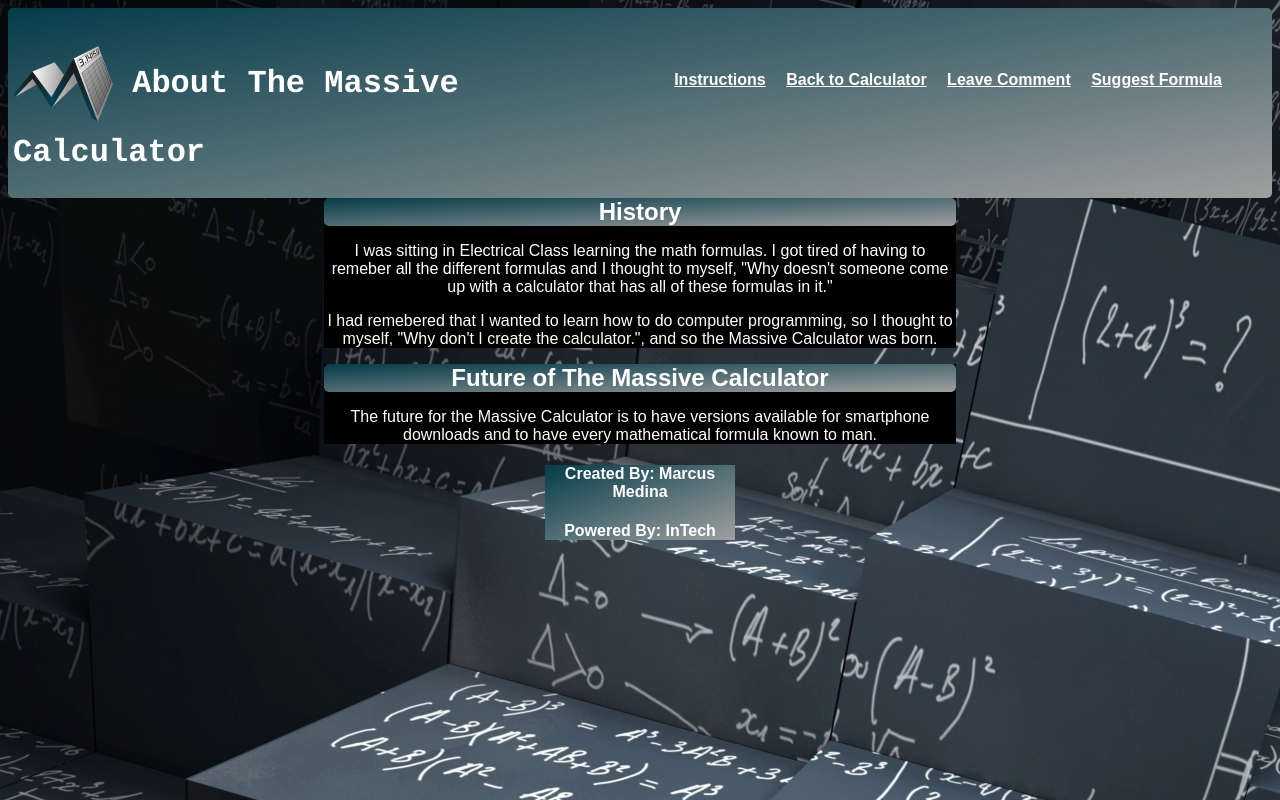
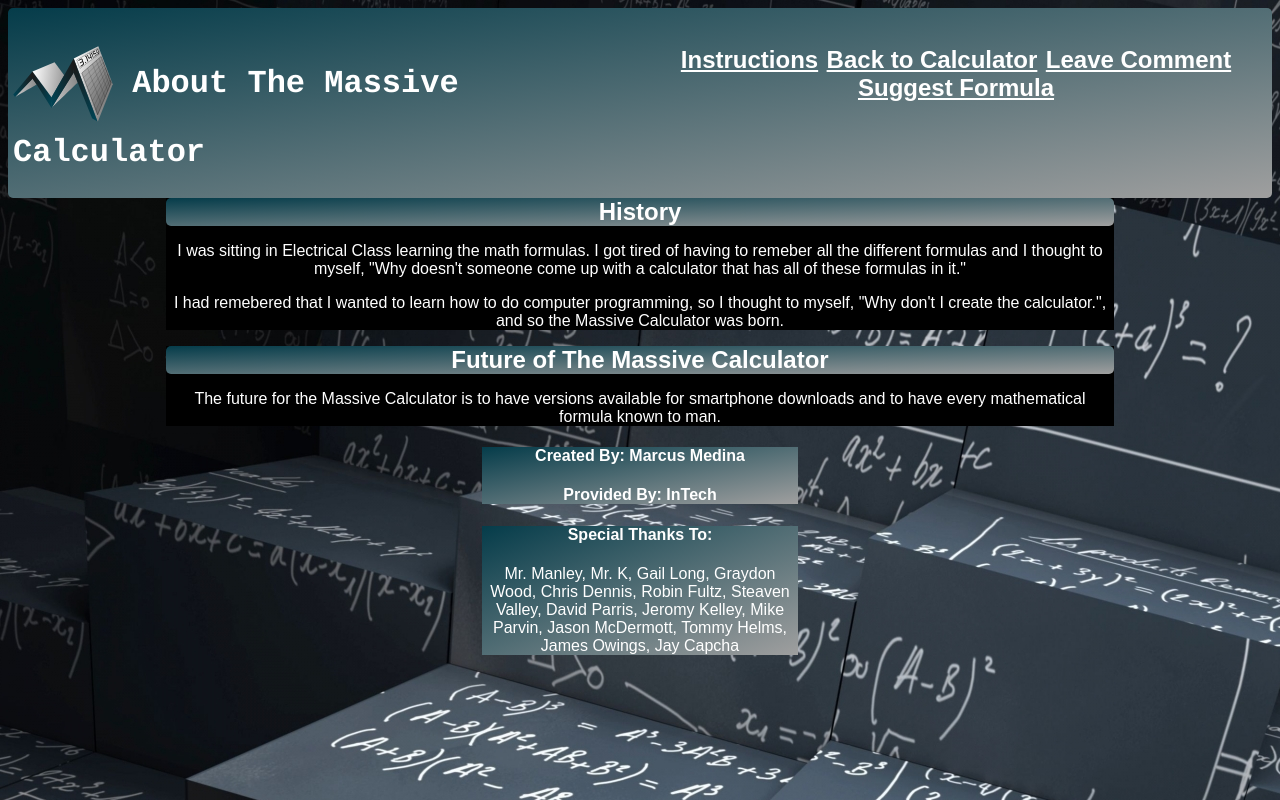
Before and after one commit to mmedina-tech/php_Calculator, a PHP site: page /about/about.php in a window 1280 px wide. Run offline with PHP 8.4, Linux system fonts and the light colour scheme.

Commit message:
doing style changes

```diff
--- a/Doc/Special_Thanks.txt
+++ /dev/null
@@ -1,5 +0,0 @@
-<marquee>Mr. Manley, Mr. K
-, Gail Long, Graydon Wood
-, Chris Dennis, Robin Fultz
-, Steaven Valley
-, David Parris</marquee>
--- /dev/null
+++ b/about/Special_Thanks.txt
@@ -0,0 +1 @@
+Mr. Manley, Mr. K, Gail Long, Graydon Wood, Chris Dennis, Robin Fultz, Steaven Valley, David Parris, Jeromy Kelley, Mike Parvin, Jason McDermott, Tommy Helms, James Owings, Jay Capcha
--- a/about/about.html
+++ b/about/about.html
@@ -28,39 +28,42 @@
 		<meta name="author" content="Marcus Medina">
 		<meta name="viewport" content="width=device-width, initial-scale=1.0">
 		<meta name="description" content="viewing about the product">
-        <link rel="stylesheet" href="/Massive_Calculator.web/css/about.css" type="text/css" media="" title="" charset="" />
-		<link rel="stylesheet" href="/Massive_Calculator.web/css/header.css" type="text/css" media="" title="" charset="" />
-		<link rel="stylesheet" href="/Massive_Calculator.web/css/calculator.css" type="text/css" media="" title="" charset="" />
+        <link rel="stylesheet" href="/php_Calculator/css/about.css" type="text/css" media="" title="" charset="" />
+		<link rel="stylesheet" href="/php_Calculator/css/header.css" type="text/css" media="" title="" charset="" />
+		<link rel="stylesheet" href="/php_Calculator/css/calculator.css" type="text/css" media="" title="" charset="" />
 	</head>
 	<body>
         <div id='maindisplay'>
             <div class='Head-Column'>
-				<h1 class="mainHeader"><img id='mainlogo' align='center' src='/Massive_Calculator.web/images/massive01.svg' alt='Massive Calculator'> About The Massive Calculator</h1>
+				<h1 class="mainHeader"><img id='mainlogo' align='center' src='/php_Calculator/images/massive01.svg' alt='Massive Calculator'> About The Massive Calculator</h1>
             </div>
 			<div class='Head-Column'>
 				<nav class='menuItem'>
-                    <a id='tabitem' href='/Massive_Calculator.web/index.php'>Instructions</a>
-                    <a id='tabitem' href='/Massive_Calculator.web/calculator_front.html'>Back to Calculator</a>
-                    <a id='tabitem' href='/Massive_Calculator.web/comments/comments_r.php'>Leave Comment</a>
-                    <a id='tabitem' href='/Massive_Calculator.web/f_suggestions/suggestion_r.php'>Suggest Formula</a>
+                    <a id='tabitem' href='/php_Calculator/index.php'>Instructions</a>
+                    <a id='tabitem' href='/php_Calculator/calculator_front.html'>Back to Calculator</a>
+                    <a id='tabitem' href='/php_Calculator/comments/comments_r.php'>Leave Comment</a>
+                    <a id='tabitem' href='/php_Calculator/f_suggestions/suggestion_r.php'>Suggest Formula</a>
                 </nav>
             </div>
         </div>
-		<section>
-			<h1 class='history'>History</h1>
+		<article class='history'>
+			<h1 class='history-header'>History</h1>
 			<p>I was sitting in Electrical Class learning the math formulas. I got tired of having to remeber all the different formulas
 			and I thought to myself, "Why doesn't someone come up with a calculator that has all of these formulas in it."</p>
 			<p>I had remebered that I wanted to learn how to do computer programming, so I thought to myself, "Why don't I create the calculator.",
 and so the Massive Calculator was born.</p>
-		</section>
-		<section>
-			<h1 class='future'>Future of The Massive Calculator</h1>
+		</article>
+		<article class='future'>
+			<h1 class='future-header'>Future of The Massive Calculator</h1>
 			<p>The future for the Massive Calculator is to have versions available for smartphone downloads and to have every mathematical formula known to man.</p>
-		</section>
+		</article>
 		<footer class='acknowledge'>
 			<h4>Created By: Marcus Medina</h4>
-			<h4>Powered By: InTech</h4>
+			<h4>Provided By: InTech</h4>
 		</footer>
-		{THNX}
+		<footer class='thanks acknowledge'>
+			<h4>Special Thanks To:</h4>
+			{THNX}
+		</footer>
 	</body>
 </html>
--- a/about/about.php
+++ b/about/about.php
@@ -24,7 +24,16 @@
 #
 #
 
-$token = file_get_contents('./Doc/Special_Thanks.txt');
+$token = file_get_contents('./Special_Thanks.txt');
+/*
+$lists = "<ul>";
+foreach( $names as $name)
+{
+	$lists .= "<li>$name</li>";
+
+}
+$lists .= "</ul>";
+ */
 $page = file_get_contents('./about.html');
 $page = str_replace("{THNX}", $token, $page);
 print $page;
--- a/css/about.css
+++ b/css/about.css
@@ -22,19 +22,13 @@
 
 */
 
-section{
+article{
 	background-color: black;
 	color: white;
-	max-width: 50%;
 	margin: auto;
+	max-width: 75%;
 }
-marquee{
-	max-width: 25%;
-	background-image: linear-gradient(to top left, #053C4A, #9F9F9F);
-	color: white;
-	border-radius: 5px;
-}
-.history, .future{
+.history-header, .future-header{
 	color: white;
 	background-image: linear-gradient(to bottom right, #053C4A, #9F9F9F);
 	border-radius: 5px;
@@ -43,34 +37,27 @@ marquee{
 .acknowledge{
 	background-image: linear-gradient(to bottom right, #053C4A, #9F9F9F);
 	color: white;
-	max-width: 15%;
 	margin: auto;
+	max-width: 25%;
+}
+.thanks{
+	max-width: 25%;
+	margin: auto;
+	color: white;
 }
 @media screen and (max-width: 960px) and (min-width: 620px){
-	.acknowledge{
-		max-width: 15%;
-	}
-	.history, .future{
-		max-width: 50%;
-	}
 	footer{
 		font-size: 16px;
 	}
+	.thanks, .acknowledge, .history, .future{
+		max-width: 50%;
+	}
 }
 @media screen and (max-width: 620px) and (min-width: 320px){
-	section{
-		max-width: 75%;
-	}
-	.acknowledge{
-		max-width: 100%;
-	}
-	.history, .future{
-		max-width: 100%;
-	}
 	footer{
 		font-size: 14px;
 	}
-	marquee{
+	.thanks, .acknowledge, .history, .future{
 		max-width: 100%;
 	}
 }
--- a/css/header.css
+++ b/css/header.css
@@ -29,33 +29,26 @@
 	padding: 5px;
 }
 #maindisplay {
-	/*padding: 5px;*/
 	background-image: linear-gradient(to bottom right, #053C4A, #9F9F9F);
 	overflow: hidden;
 	border-radius: 5px;
-	width: 100%;
 }
 img{
 	width: 100px;
 	height: 100px;
 	text-align: center;
 }
-#tabitem{
-	font-size: 16px;
-	padding: 8px;
-}
 .menuItem{
-	padding-top: 10%;
+	padding: 6%;
 	overflow: hidden;
-	float: center;
-	padding-bottom: 10px;
-	padding-right: 16px;
 }
 .Head-Column{
+	width: 50%;
 	float: left;
-	width: 50%;
 }
-#tabitem {
+#tabitem{
+	font-size: 24px;
+	padding: 2px;
 	color: white;
 	font-weight: bold;
 }
```
Also changed, not shown: other parts of css/header.css (+21 -4 lines).
